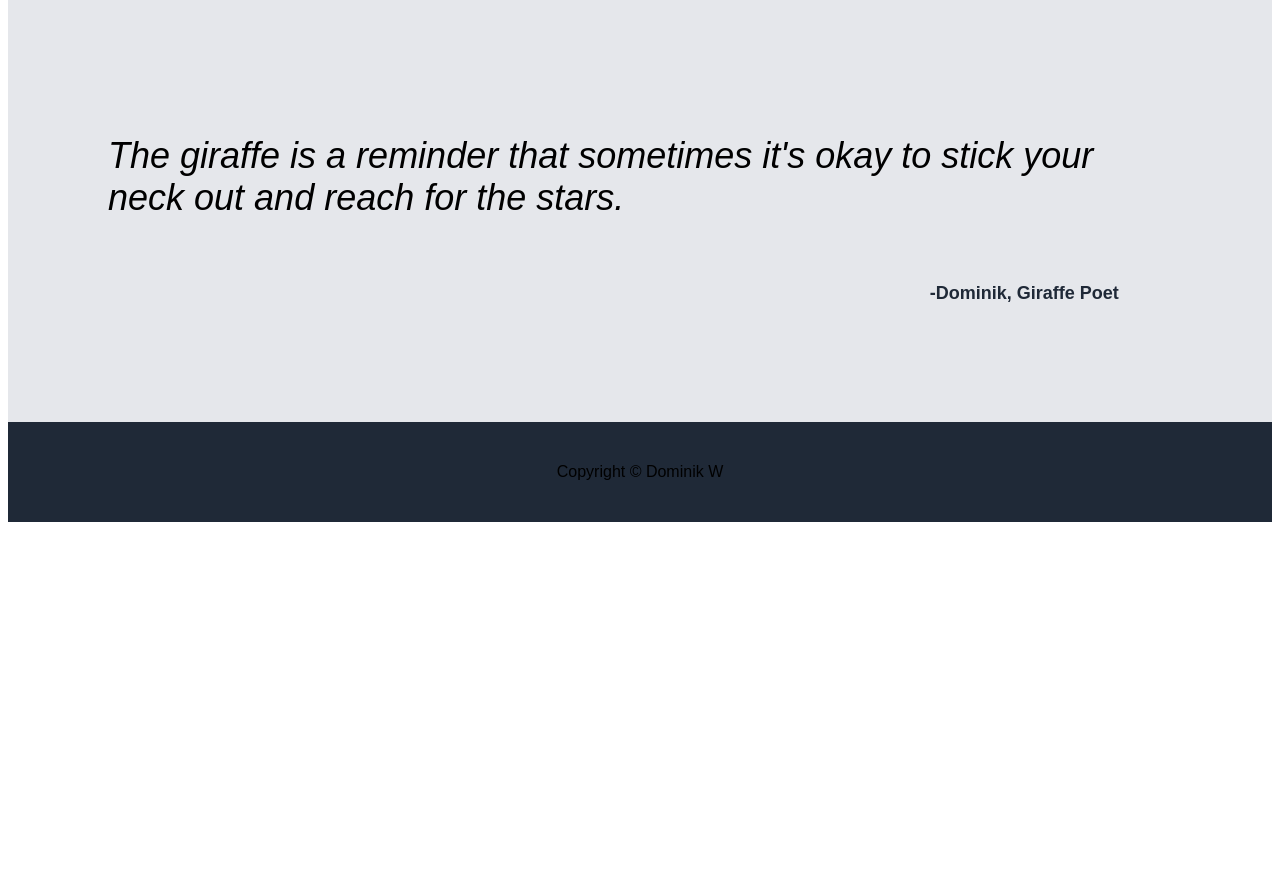
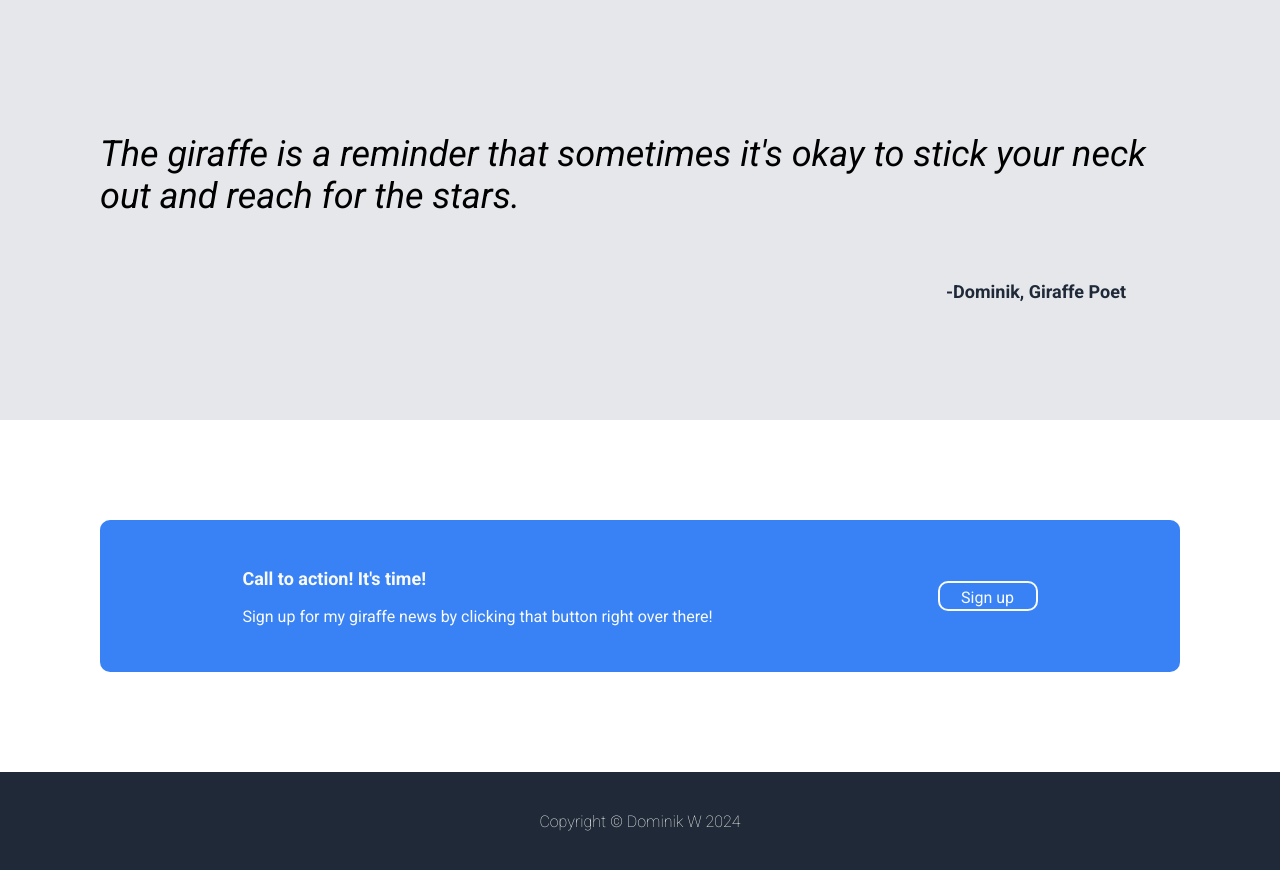
Before and after one commit to Domyyy1337/landing-page, a plain HTML site: page index.html in a window 1280 px wide. Shown: the part 1000-1870 px from the top of the page. Before the commit the page ends 1530 px from the top, so only its background shows below. Drawn offline with Linux system fonts and the light colour scheme.

Commit message:
added roboto font and finishing touches

```diff
--- a/index.html
+++ b/index.html
@@ -71,9 +71,20 @@
       </p>
       <p class="quotee">-Dominik, Giraffe Poet</p>
     </div>
-    <div class="signup2"></div>
+    <div class="call-to-action">
+      <div class="action-header">
+        <div class="action-text">
+          <p class="action-top">Call to action! It's time!</p>
+          <p class="action-bot">
+            Sign up for my giraffe news by clicking that button right over
+            there!
+          </p>
+        </div>
+        <button class="signup2">Sign up</button>
+      </div>
+    </div>
     <div class="footer">
-      <p>Copyright © Dominik W</p>
+      <p class="hlink">Copyright © Dominik W 2024</p>
     </div>
   </body>
 </html>
--- a/style.css
+++ b/style.css
@@ -1,6 +1,12 @@
+@import url("https://fonts.googleapis.com/css2?family=Roboto:ital,wght@0,100;0,300;0,400;0,500;0,700;0,900;1,100;1,300;1,400;1,500;1,700;1,900&display=swap");
+
 * {
-    font-family: sans-serif;
+  font-family: "Roboto", sans-serif;
   box-sizing: border-box;
+}
+
+body {
+  margin: 0px;
 }
 
 .awesome {
@@ -19,12 +25,16 @@
 .quotee {
   align-self: flex-end;
   font-size: 18px;
-    color: #1F2937;
+  color: #1f2937;
   margin-right: 5%;
   font-weight: bold;
 }
 
 .signup1 {
+  display: flex;
+  align-items: center;
+  flex-flow: column;
+  gap: 0px;
   max-width: 400px;
 }
 
@@ -40,8 +50,9 @@ body {
   flex-flow: column;
 }
 
-.heading, .footer {
-    background-color: #1F2937;
+.heading,
+.footer {
+  background-color: #1f2937;
 }
 
 button {
@@ -51,8 +62,9 @@ button {
   height: 30px;
   background-color: #3882f6;
   color: #f9faf8;
-    border-radius: 10%;
+  border-radius: 10px;
   border: 0px;
+  flex-shrink: 0;
 }
 .header {
   display: flex;
@@ -69,12 +81,20 @@ button {
   padding: 50px;
 }
 
-
 figcaption {
   font-size: 18px;
   color: rgb(69, 66, 66);
   max-width: 200px;
   text-align: center;
+}
+
+.signup2 {
+  border: 2px solid #f9faf8;
+  border-radius: 10px;
+}
+
+.signup {
+  align-self: flex-start;
 }
 
 .boxes {
@@ -103,6 +123,8 @@ figcaption {
 
 .hlink {
   margin: 10px;
+  font-size: 18x;
+  color: #f9faf8;
 }
 
 .header-logo {
@@ -114,7 +136,7 @@ figcaption {
 .information-header {
   font-size: 36px;
   font-weight: bolder;
-    color: #1F2937;
+  color: #1f2937;
 }
 
 .quote {
@@ -142,4 +164,32 @@ figcaption {
   font-size: 48px;
   color: #f9faf8;
   font-weight: bolder;
+  margin: 0;
 }
+
+.call-to.action {
+  display: flex;
+  align-items: center;
+  justify-content: center;
+}
+
+.action-header {
+  display: flex;
+  align-items: center;
+  justify-content: center;
+  margin: 100px;
+  padding: 30px;
+  border-radius: 10px;
+  background-color: #3882f6;
+  justify-content: space-around;
+}
+
+.action-top {
+  font-size: 18px;
+  font-weight: bold;
+  color: #f9faf8;
+}
+
+.action-bot {
+  color: #f9faf8;
+}
```
Lines whose indentation alone changed are shown as unchanged.
